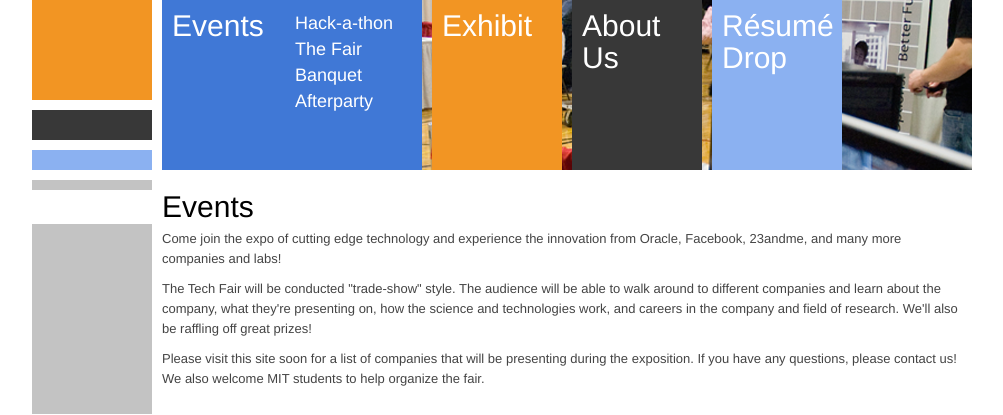
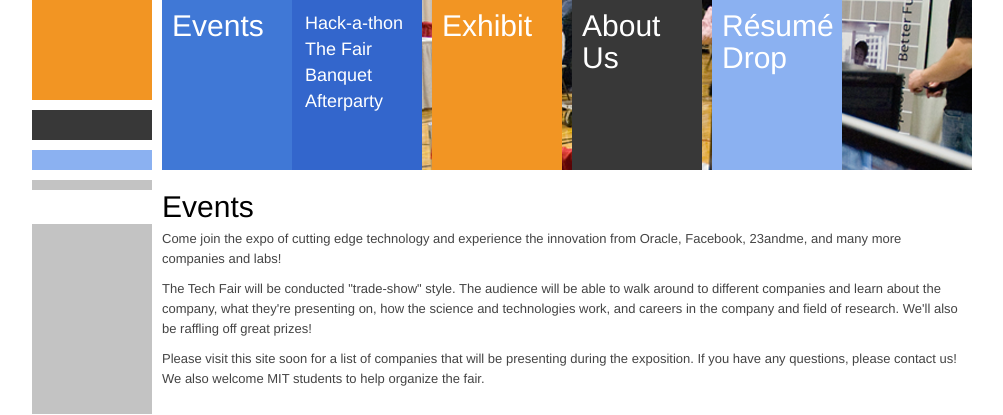
Before and after one commit to techx/techx-techfair-old, a PHP site: page /events/ in a window 1280 px wide. Shown: the part 100-515 px from the top of the page, without its empty margins (138-1141 px from the left). Run offline with PHP 8.4, Linux system fonts and the light colour scheme.

Commit message:
removed commented out css styles and added darker shade for submenu

```diff
--- a/css/style.css
+++ b/css/style.css
@@ -129,44 +129,6 @@ body {
 	height: 20px;
 	background-color: #8bb1f1;
 }
-/*
-#navlinks {
-	width: 180px;
-	height: 210px;
-	padding: 10px;
-	background-color: #4078d6;
-	margin-right: 10px;
-}
-#navlinks a {
-	text-decoration: none;
-	color: white;
-	font-weight: 300;
-	font-size: 16px;
-	display: block;
-	padding: 3px;
-}
-#navlinks a.current {
-	background-color: #444;
-	color: #FFF;
-}
-#navlinks a:hover {
-	color: #333;
-	background-color: #DDD;
-}
-#navlinks a:hover span {
-	text-decoration: underline;
-}
-#navlinks li li a {
-	margin-left: 20px;
-	color: #CCC;
-	font-size: 14px;
-}
-#navlinks li li a:hover {
-	background-color: #CCC;
-}
-#navlinks .collapse {
-	display: none;
-}*/
 #photo {
 	width: 810px;
 	height: 170px;
@@ -215,8 +177,17 @@ body {
 #photo .shown {
 	width: 130px;
 	height: 160px;
-	padding-top: 10px;
+	padding: 10px 0 0;
 	float: left;
+}
+#photo li.main#s0 ul {
+	background-color: #3366CC;
+}
+#photo li.main#s1 ul {
+	background-color: #DA8531;
+}
+#photo li.main#s2 ul {
+	background-color: #222;
 }
 #photo li.main ul a {
 	float: none !important;
@@ -225,6 +196,8 @@ body {
 	line-height: 20px;
 	height: auto;
 	padding: 3px;
+	margin-left: 10px;
+	width: 104px;
 }
 #photo li.main ul a:hover {
 	background-color: #CCC;
```
